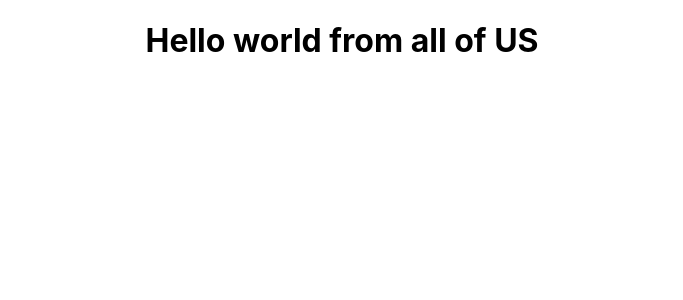
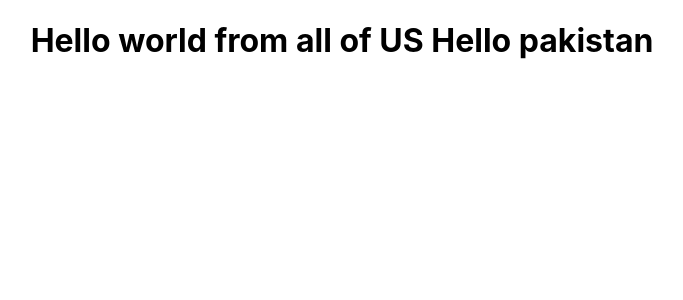
Before and after one commit to Shaharyar-saleem/react-app, a React (Create React App) app: page / in a window 1280 px wide. Shown: the top 300 px of the page, without its empty margins (298-981 px from the left). Built offline with nearby package versions, Linux system fonts and the light colour scheme.

Commit message:
updated heading in the main page

```diff
--- a/src/App.js
+++ b/src/App.js
@@ -5,7 +5,7 @@
 function App() {
   return (
     <div className="App">
-      <h1>Hello world from all of US</h1>
+      <h1>Hello world from all of US Hello pakistan</h1>
     </div>
   );
 }
```
